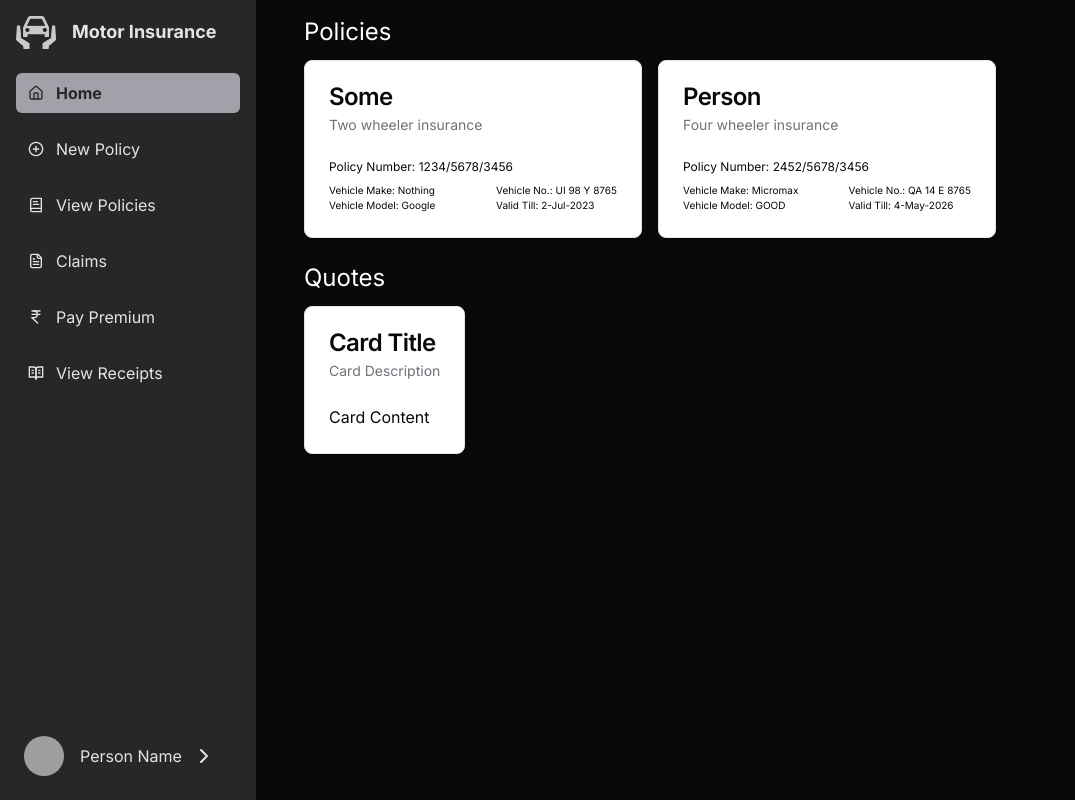
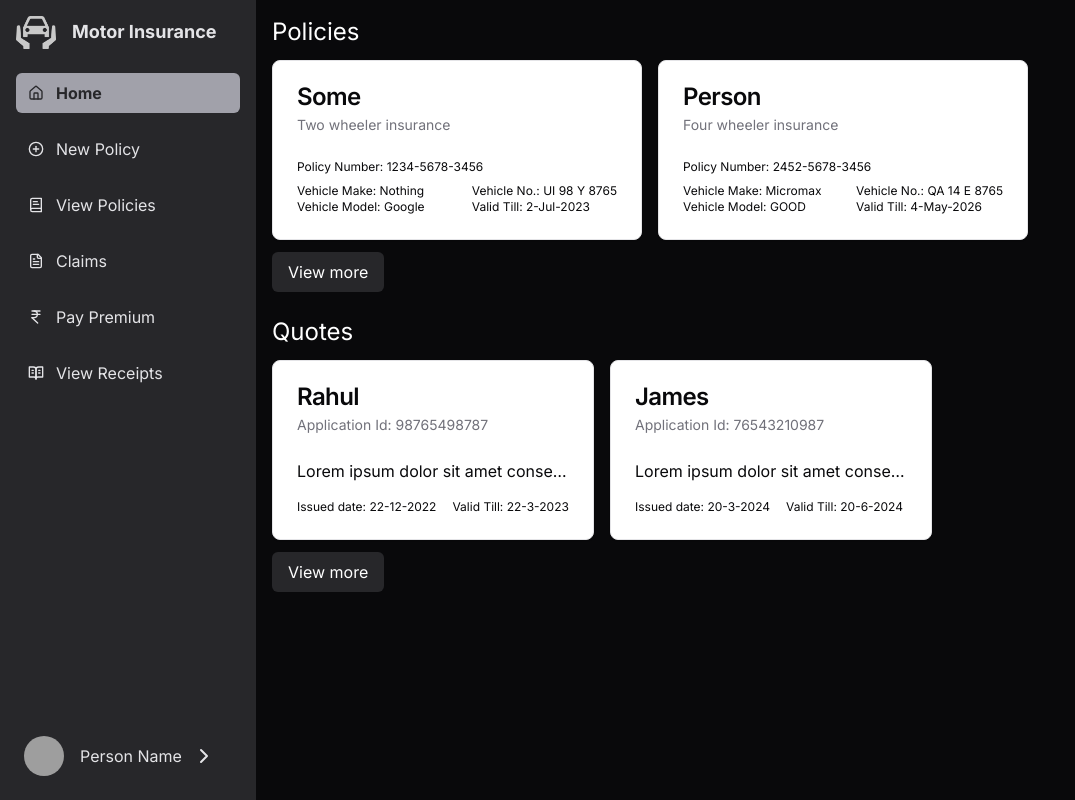
Before and after one commit to harshsoni-harsh/dbms-project, a Next.js app: page /customer/1/ in a window 1280 px wide. Shown: the whole page, without its empty margins (0-1075 px from the left). Built offline with nearby package versions, Linux system fonts and the light colour scheme; grey boxes are pictures that could not be loaded.

Commit message:
Completed customer dashboard

```diff
--- a/app/customer/[id]/layout.tsx
+++ b/app/customer/[id]/layout.tsx
@@ -10,7 +10,7 @@ export default function RootLayout({
     return (
         <div className='min-h-screen flex'>
             <Sidenav params={params} />
-            <div className='w-64 m-4 max-md:hidden'></div>
+            <div className='shrink-0 w-64 max-md:hidden'></div>
             <div className='max-md:pt-4'>
                 <div className="md:hidden mb-2 ml-12 flex gap-4 items-center font-bold text-lg">
                     <Image
--- a/app/customer/[id]/page.tsx
+++ b/app/customer/[id]/page.tsx
@@ -1,3 +1,4 @@
+import { Button } from "@/components/ui/button";
 import {
   Card,
   CardContent,
@@ -6,6 +7,8 @@ import {
   CardHeader,
   CardTitle,
 } from "@/components/ui/card"
+import Link from "next/link";
+import { usePathname } from "next/navigation";
 
 const data = {
   policies: [{
@@ -13,47 +16,86 @@ const data = {
     applicationId: "1234567890",
     custName: "Some",
     vehicleType: "Two wheeler",
-    policyNum: "1234/5678/3456",
+    policyNum: "1234-5678-3456",
     vehicleMake: "Nothing",
     vehicleModel: "Google",
     vehicleNum: "UI 98 Y 8765",
     endDate: "2-Jul-2023"
-  }, {
+  },
+  {
     aggrementId: "9876rdcvbjko9",
     applicationId: "1234567890",
     custName: "Person",
     vehicleType: "Four wheeler",
-    policyNum: "2452/5678/3456",
+    policyNum: "2452-5678-3456",
     vehicleMake: "Micromax",
     vehicleModel: "GOOD",
     vehicleNum: "QA 14 E 8765",
     endDate: "4-May-2026"
-  }],
+  },
+  {
+    aggrementId: "fghjk8765rtyu",
+    applicationId: "2345678901",
+    custName: "Another",
+    vehicleType: "Two wheeler",
+    policyNum: "5678-1234-9012",
+    vehicleMake: "Something",
+    vehicleModel: "Apple",
+    vehicleNum: "ZX 12 R 3456",
+    endDate: "10-Oct-2024"
+  }
+  ],
   quotes: [{
     quoteId: "de45thjklp09uh",
     applicationId: "98765498787",
     custName: "Rahul",
-    issueDate: "22/12/2022",
-    validFrom: "22/12/2022",
-    validTill: "22/3/2023",
+    issueDate: "22-12-2022",
+    validFrom: "22-12-2022",
+    validTill: "22-3-2023",
     description: "Lorem ipsum dolor sit amet consectetur adipisicing elit. Odio, quos?",
     productId: "",
     coverageLevel: "comprehensive with 3rd party"
-  }]
+  },
+  {
+    quoteId: "asdfghjklpoiuyt",
+    applicationId: "76543210987",
+    custName: "James",
+    issueDate: "20-3-2024",
+    validFrom: "20-3-2024",
+    validTill: "20-6-2024",
+    description: "Lorem ipsum dolor sit amet consectetur adipisicing elit. Deserunt, perspiciatis.",
+    productId: "",
+    coverageLevel: "third party fire and theft"
+  },
+  {
+    quoteId: "qwertyuioplkjhgf",
+    applicationId: "87654321098",
+    custName: "Isabella",
+    issueDate: "10-11-2024",
+    validFrom: "10-11-2024",
+    validTill: "10-2-2025",
+    description: "Lorem ipsum dolor sit amet consectetur adipisicing elit. Rerum, libero.",
+    productId: "",
+    coverageLevel: "comprehensive"
   }
+  ]
+};
 
-export default function Page() {
+export default function Page({ params }: any) {
   const { policies, quotes } = data
+  const topPolicies = policies.splice(0, 2)
+  let topQuotes = quotes.splice(0, 2)
   return (
-    <div className="p-4 flex flex-col gap-6">
+    <div className="p-4 flex flex-col gap-6 overflow-auto">
       <div className="w-fit flex flex-col gap-3">
         {
           policies.length !== 0 && <p className="text-2xl">Policies</p>
         }
         <div className="flex gap-4 flex-wrap">
           {
-            policies.map(policy => (
-              <Card key={policy.aggrementId}>
+            topPolicies.map(policy => (
+              <Link key={policy.aggrementId} href={`customer/${params.id}/policy/${policy.policyNum}`}>
+                <Card>
                   <CardHeader>
                     <CardTitle>
                       <>
@@ -63,9 +105,9 @@ export default function Page() {
                     <CardDescription>{policy.vehicleType} insurance</CardDescription>
                   </CardHeader>
                   <CardContent>
-                  <div className="w-72 text-[10px] space-y-2">
+                    <div className="w-80 text-xs space-y-2">
                       <div>
-                      <p className="text-xs">Policy Number: {policy.policyNum}</p>
+                        <p>Policy Number: {policy.policyNum}</p>
                       </div>
                       <div className="flex justify-between gap-4 flex-wrap">
                         <div>
@@ -80,23 +122,50 @@ export default function Page() {
                     </div>
                   </CardContent>
                 </Card>
+              </Link>
             ))
           }
         </div>
+        {
+          topPolicies.length !== policies.length ?
+            <Link href={`${params.id}/all-policies`} className="w-fit bg-zinc-800 rounded-md px-4 p-2">View more</Link>
+            : ""
+        }
       </div>
       <div className="w-fit flex flex-col gap-3">
         {
           quotes.length !== 0 && <p className="text-2xl">Quotes</p>
         }
+        <div className="flex gap-4 flex-wrap">
+          {
+            topQuotes.map(quote => (
+              <Link key={quote.quoteId} href={`customer/${params.id}/quote/${quote.quoteId}`}>
                 <Card>
                   <CardHeader>
-            <CardTitle>Card Title</CardTitle>
-            <CardDescription>Card Description</CardDescription>
+                    <CardTitle>{quote.custName}</CardTitle>
+                    <CardDescription>Application Id: {quote.applicationId}</CardDescription>
                   </CardHeader>
-          <CardContent>
-            <p>Card Content</p>
+                  <CardContent className="max-w-80 space-y-4">
+                    <p className="truncate">{quote.description}</p>
+                    <div className="flex text-xs space-x-4">
+                      <div>
+                        Issued date: {quote.issueDate}
+                      </div>
+                      <div>
+                        Valid Till: {quote.validTill}
+                      </div>
+                    </div>
                   </CardContent>
                 </Card>
+              </Link>
+            ))
+          }
+        </div>
+        {
+          topQuotes.length !== quotes.length ?
+            <Link href={`${params.id}/all-quotes`} className="w-fit bg-zinc-800 rounded-md p-2 px-4">View more</Link>
+            : ""
+        }
       </div>
     </div>
   )
--- a/components/Sidenav.tsx
+++ b/components/Sidenav.tsx
@@ -27,7 +27,7 @@ import { useState } from "react";
 export default function Sidenav({ params }: { params: { id: string } }) {
   const pathname = usePathname();
   const path = pathname.split("/")[3];
-  const [open, openSidebar] = useState(true);
+  const [open, openSidebar] = useState(false);
   const content = () => (
     <div className="h-screen flex flex-col justify-between p-4 w-64 bg-zinc-800 text-zinc-200">
       <div className="w-full overflow-auto flex flex-col gap-4">
--- a/package.json
+++ b/package.json
@@ -19,6 +19,7 @@
     "next": "14.1.3",
     "react": "^18",
     "react-dom": "^18",
+    "react-no-ssr": "^1.1.0",
     "tailwind-merge": "^2.2.2",
     "tailwindcss-animate": "^1.0.7"
   },
```
Also changed, not shown: 1 other file (tests, documents, lock files or other folders). Lines whose indentation alone changed are shown as unchanged.
